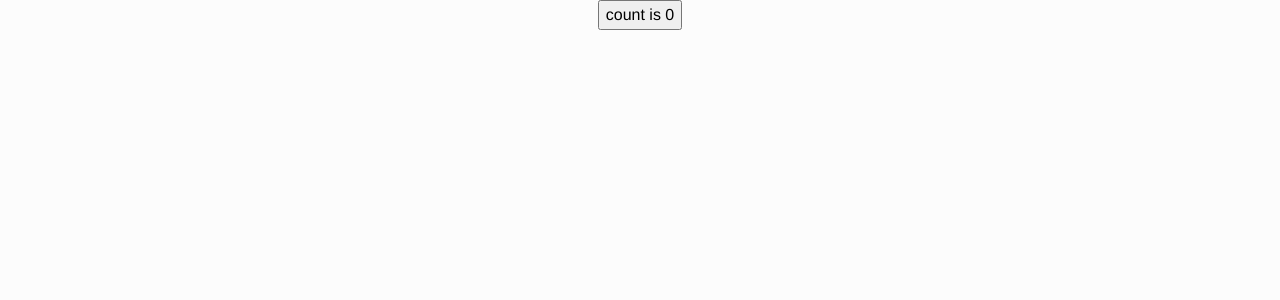
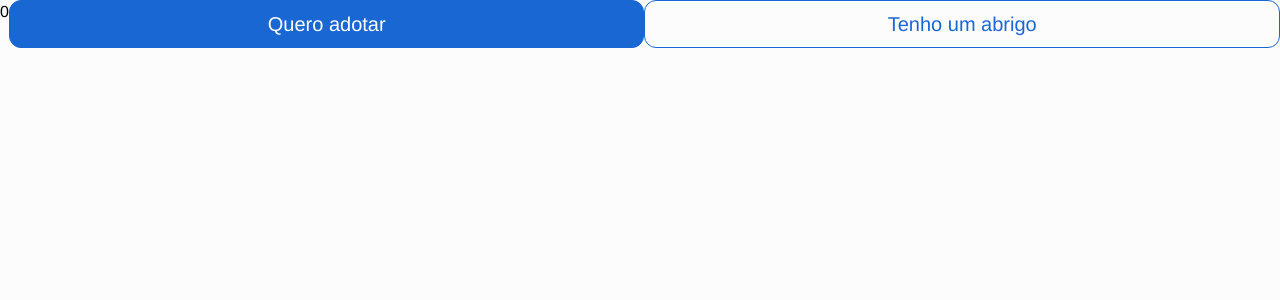
Before and after one commit to rafaelbleite/picles-spa, a React (Vite) app: page / in a window 1280 px wide. Shown: the top 300 px of the page. Built offline with nearby package versions, Linux system fonts and the light colour scheme.

Commit message:
feat: create Button component

```diff
--- a/src/App.tsx
+++ b/src/App.tsx
@@ -1,11 +1,25 @@
 import { useState } from 'react'
+import { Button } from './components/common/Button'
+import { ButtonVariant } from './components/common/Button/Button.constants'
 
 export function App() {
   const [count, setCount] = useState(0)
 
   return (
-    <button onClick={() => setCount(count => count + 1)}>
-      count is {count}
-    </button>
+    <>
+      {count}
+      <Button
+        variant={ButtonVariant.Default}
+        onClick={() => setCount(count => count + 1)}
+      >
+        Quero adotar
+      </Button>
+      <Button
+        variant={ButtonVariant.Outlined}
+        onClick={() => setCount(count => count + 1)}
+      >
+        Tenho um abrigo
+      </Button>
+    </>
   )
 }
--- /dev/null
+++ b/src/components/common/Button/Button.constants.ts
@@ -0,0 +1,6 @@
+export enum ButtonVariant {
+  Default = 'default',
+  Disabled = 'disabled',
+  Outlined = 'outlined',
+  Text = 'text'
+}
--- /dev/null
+++ b/src/components/common/Button/Button.tsx
@@ -0,0 +1,35 @@
+import { ButtonHTMLAttributes } from 'react'
+import { ButtonVariant } from './Button.constants'
+import styles from './Button.module.css'
+
+interface IButton extends ButtonHTMLAttributes<HTMLButtonElement> {
+  variant?: ButtonVariant
+}
+
+export function Button({
+  variant = ButtonVariant.Default,
+  children,
+  ...rest
+}: IButton) {
+  let buttonClass = styles.buttonBase
+
+  switch (variant) {
+    case ButtonVariant.Default:
+      buttonClass += ` ${styles.buttonDefault}`
+      break
+    case ButtonVariant.Disabled:
+      buttonClass += ` ${styles.buttonDisabled}`
+      break
+    case ButtonVariant.Outlined:
+      buttonClass += ` ${styles.buttonOutlined}`
+      break
+    case ButtonVariant.Text:
+      buttonClass += ` ${styles.buttonText}`
+      break
+  }
+  return (
+    <button className={buttonClass} {...rest}>
+      {children}
+    </button>
+  )
+}
--- /dev/null
+++ b/src/components/common/Button/index.ts
@@ -0,0 +1 @@
+export * from './Button'
```
